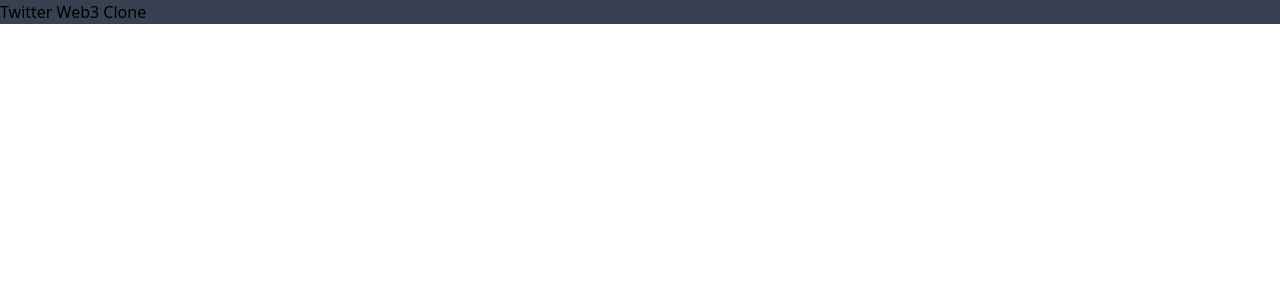
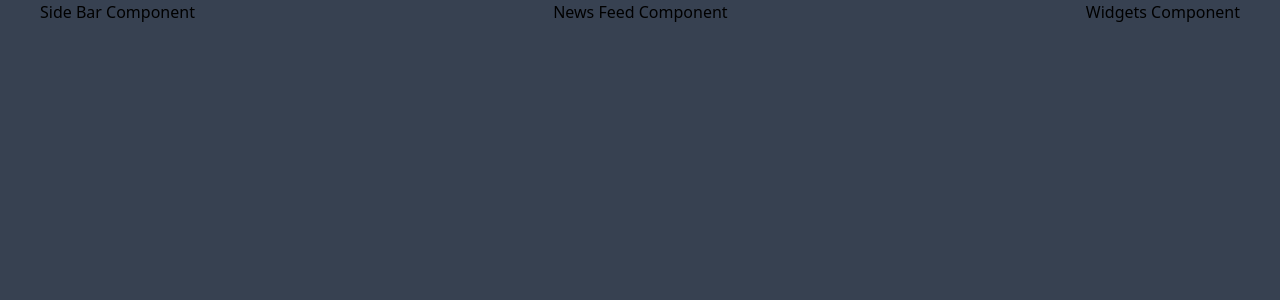
Before and after one commit to CleverOscar/twitter_web3, a React (Create React App) app in the folder twitter-web3/: page / in a window 1280 px wide. Shown: the top 300 px of the page. Built offline with nearby package versions, Linux system fonts and the light colour scheme; what tw-elements would draw is missing.

Commit message:
Components
Basic Components Added

```diff
--- a/twitter-web3/src/App.js
+++ b/twitter-web3/src/App.js
@@ -1,9 +1,13 @@
+import Sidebar from "./Views/SideBar/Sidebar";
+import NewsFeed from "./Views/Feed/NewsFeed";
+import Widgets from "./Views/Widgets/Widgets";
+
 function App() {
   return (
-    <div className="bg-gray-700">
-        <p>
-          Twitter Web3 Clone
-        </p>
+    <div className="bg-gray-700 min-h-screen flex flex-row justify-between px-10">
+        <Sidebar />
+        <NewsFeed />
+        <Widgets />
     </div>
   );
 }
--- /dev/null
+++ b/twitter-web3/src/Views/Feed/NewsFeed.jsx
@@ -0,0 +1,7 @@
+export default function NewsFeed(){
+    return(
+        <div>
+            News Feed Component
+        </div>
+    )
+}
--- /dev/null
+++ b/twitter-web3/src/Views/SideBar/Sidebar.jsx
@@ -0,0 +1,7 @@
+export default function Sidebar(){
+    return(
+        <div>
+            Side Bar Component
+        </div>
+    )
+}
--- /dev/null
+++ b/twitter-web3/src/Views/Widgets/Widgets.jsx
@@ -0,0 +1,7 @@
+export default function Widgets(){
+    return(
+        <div>
+            Widgets Component
+        </div>
+    )
+}
```
